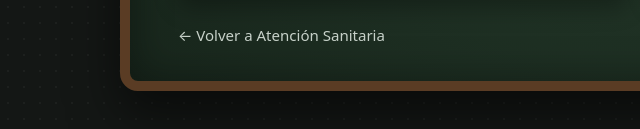
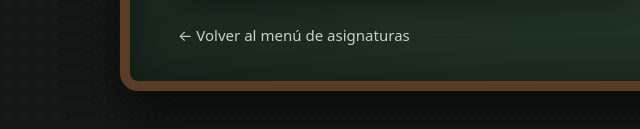
Before and after one commit to palabrasyfrasesperdidas-dotcom/APSD, a plain HTML site: page asignaturas/itinerario-profesional.html in a window 1280 px wide. Shown: the part 561-690 px from the top of the page, 0-640 px from the left. Drawn offline with Linux system fonts and the light colour scheme.

Commit message:
Update itinerario-profesional.html

```diff
--- a/asignaturas/itinerario-profesional.html
+++ b/asignaturas/itinerario-profesional.html
@@ -393,7 +393,7 @@
     </section>
 
     <footer class="footer-nav">
-      <a class="back-link" href="https://palabrasyfrasesperdidas-dotcom.github.io/APSD/asignaturas/atencion-sanitaria.html">← Volver a Atención Sanitaria</a>
+      <a class="back-link" href="https://palabrasyfrasesperdidas-dotcom.github.io/APSD/">← Volver al menú de asignaturas</a>
     </footer>
   </main>
 
```
